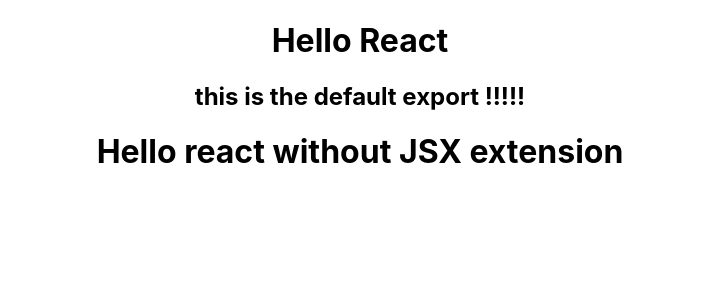
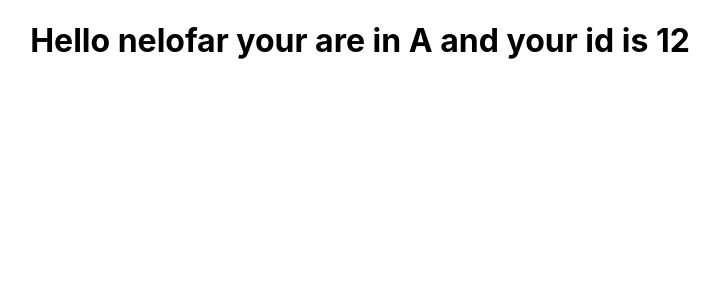
Before and after one commit to Nelofarzabi/React.JS_Test, a React (Create React App) app: page / in a window 1280 px wide. Shown: the top 300 px of the page, without its empty margins (280-1000 px from the left). Built offline with nearby package versions, Linux system fonts and the light colour scheme.

Commit message:
working with props in function component

```diff
--- a/src/App.js
+++ b/src/App.js
@@ -29,7 +29,11 @@
         number1 = {2}
         number2 = {2}
        /> */}
-       <StateComp />
+       <StateComp
+       name ="nelofar "
+       id = {12}
+       class = 'A'
+       />
        <Comp />
 
 
--- a/src/class.js
+++ b/src/class.js
@@ -3,7 +3,8 @@
  export class Comp extends Component{
     render (){
         return(
-           React.createElement('div' , null , React.createElement('h1' , null , 'Hello react without JSX extension'))
+            <div><h1></h1></div>
+
         )
     }
 
--- a/src/state.js
+++ b/src/state.js
@@ -1,9 +1,9 @@
 
-export const StateComp = () => {
+export const StateComp = (props) => {
     return (
         <div>
-        <h1> Hello React  </h1>
-        <h2>this is the default export !!!!! </h2>
+        <h1> Hello {props.name} your are in {props.class} and your id is {props.id}  </h1>
+
 
     </div>
 
```
